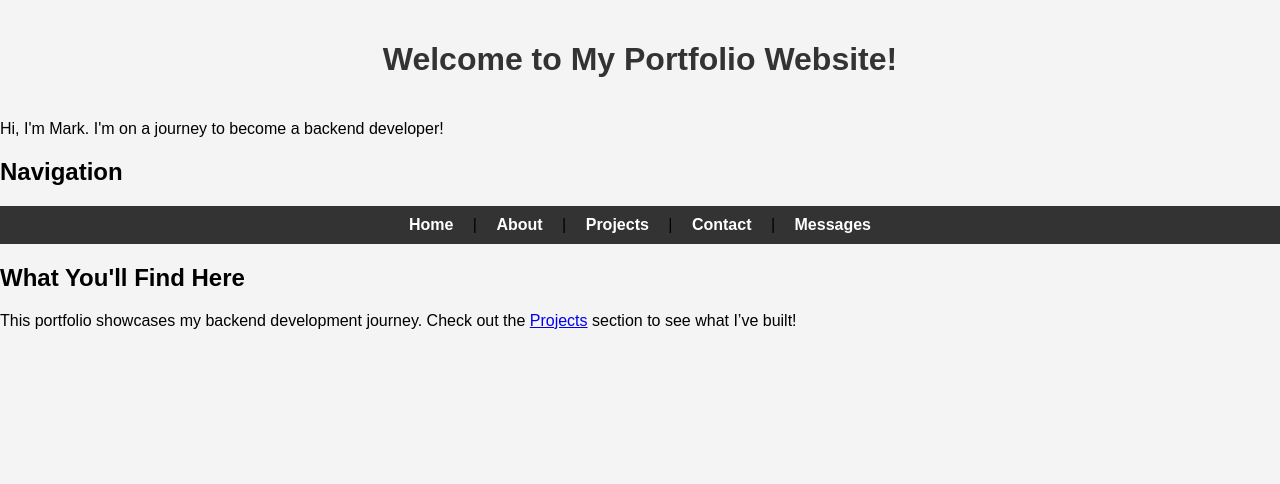
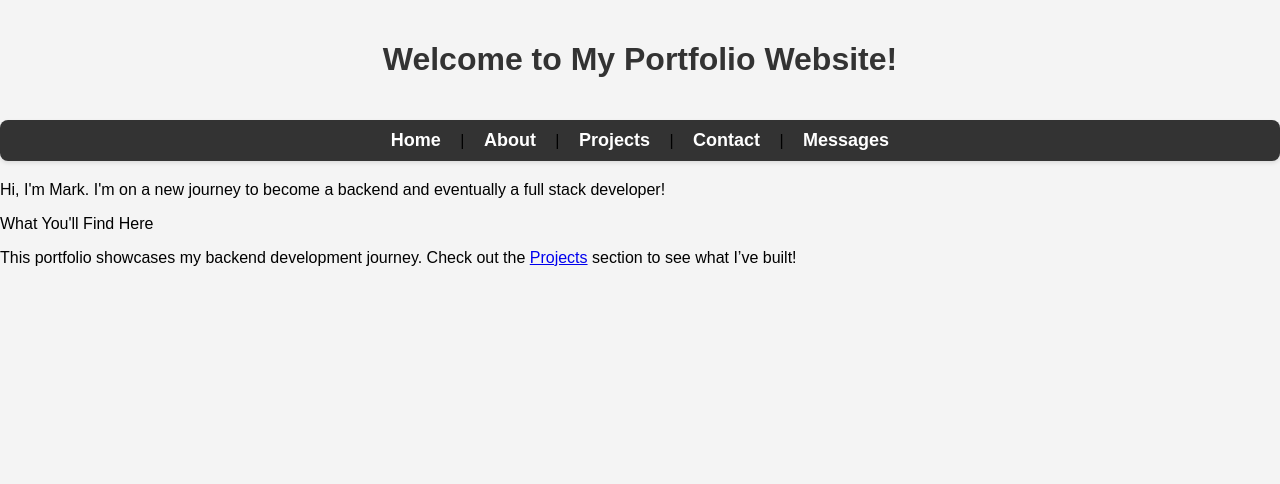
Before and after one commit to kalorak/backend-portfolio, a Flask app: page / in a window 1280 px wide. Shown: the top 484 px of the page. Run offline with Flask 3, Linux system fonts and the light colour scheme.

Commit message:
Move navigation bar below heading and style it

```diff
--- a/static/style.css
+++ b/static/style.css
@@ -51,3 +51,32 @@ footer {
     width: 100%;
     bottom: 0;
 }
+nav {
+    text-align: center;
+    background-color: #333;
+    padding: 10px;
+    margin: 20px auto;
+    border-radius: 8px;
+    box-shadow: 0 2px 4px rgba(0, 0, 0, 0.1);
+}
+
+nav a {
+    color: white;
+    text-decoration: none;
+    margin: 0 15px;
+    font-weight: bold;
+    font-size: 18px;
+}
+
+nav a:hover {
+    text-decoration: underline;
+}
+
+.content {
+    max-width: 800px;
+    margin: 20px auto;
+    padding: 20px;
+    background-color: #fff;
+    border-radius: 8px;
+    box-shadow: 0 2px 4px rgba(0, 0, 0, 0.1);
+}
--- a/templates/about.html
+++ b/templates/about.html
@@ -7,8 +7,6 @@
     <link rel="stylesheet" type="text/css" href="{{ url_for('static', filename='style.css') }}">
 </head>
 <body>
-    <h1>About Me</h1>
-    <p>Hi, I'm Mark! Here's my career journey and what I'm working on now.</p>
     <nav>
         <a href="{{ url_for('home') }}">Home</a> |
         <a href="{{ url_for('about') }}">About</a> |
@@ -16,5 +14,7 @@
         <a href="{{ url_for('contact') }}">Contact</a> |
         <a href="{{ url_for('messages') }}">Messages</a>
     </nav>
+    <h1>About Me</h1>
+    <p>Hi, I'm Mark! Here's my career journey and what I'm working on now.</p>
 </body>
 </html>
--- a/templates/index.html
+++ b/templates/index.html
@@ -8,9 +8,6 @@
     </head>
 <body>
     <h1>Welcome to My Portfolio Website!</h1>
-    <p>Hi, I'm Mark. I'm on a journey to become a backend developer!</p>
-
-    <h2>Navigation</h2>
     <nav>
         <a href="{{ url_for('home') }}">Home</a> |
         <a href="{{ url_for('about') }}">About</a> |
@@ -18,6 +15,7 @@
         <a href="{{ url_for('contact') }}">Contact</a> |
         <a href="{{ url_for('messages') }}">Messages</a>
     </nav>
+    <p>Hi, I'm Mark. I'm on a new journey to become a backend and eventually a full stack developer!</p
 
     <h2>What You'll Find Here</h2>
     <p>This portfolio showcases my backend development journey. Check out the <a href="/projects">Projects</a> section to see what I’ve built!</p>
```
Also changed, not shown: templates/contact.html (+7 -9 lines), templates/messages.html (+7 -8 lines), templates/projects.html (+7 -8 lines).
